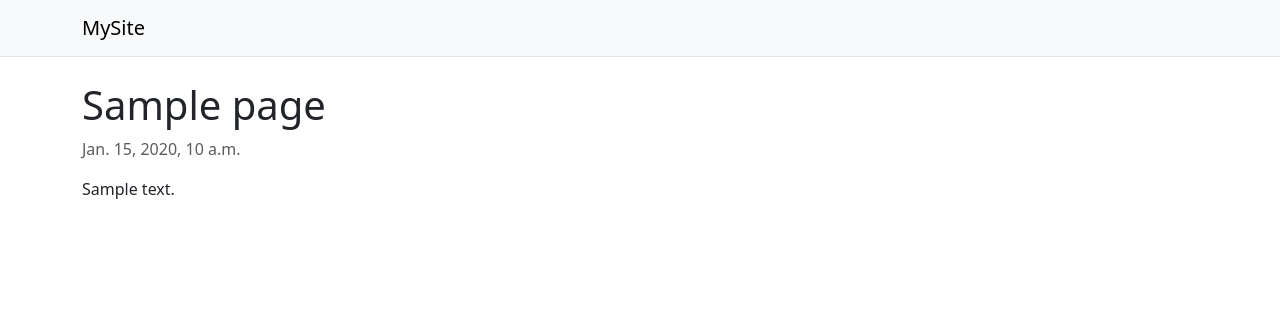
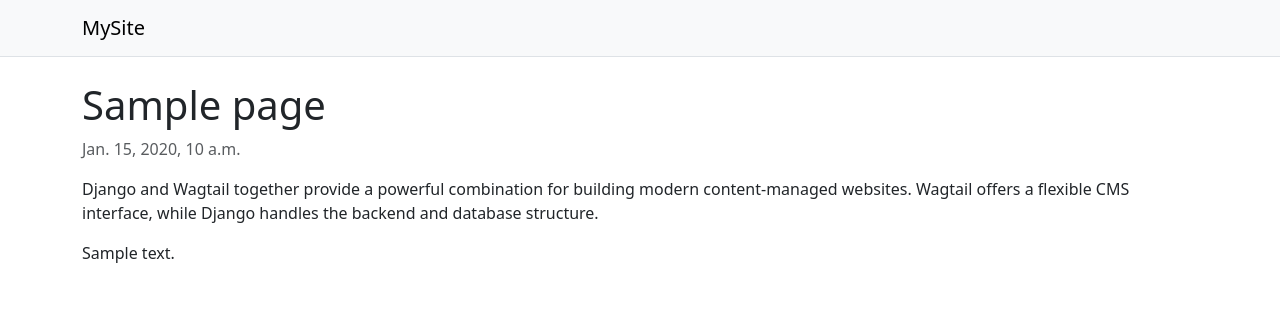
Before and after one commit to Jasmindelic80/newsite, a Django app: template website/home/templates/home/blog_page.html in a window 1280 px wide. Shown: the top 317 px of the page. Run offline with Django 5.2, Linux system fonts and the light colour scheme; the template is opened without the code that fills it: most values are stand-ins (such as "Sample title", 1, 10 or a date in 2020).

Commit message:
Update blog_page.html

```diff
--- a/website/home/templates/home/blog_page.html
+++ b/website/home/templates/home/blog_page.html
@@ -4,5 +4,9 @@
 {% block content %}
   <h1>{{ page.title }}</h1>
   <p class="text-muted">{{ page.date }}</p>
+  <p>
+      Django and Wagtail together provide a powerful combination for building modern content-managed websites.
+      Wagtail offers a flexible CMS interface, while Django handles the backend and database structure.
+    </p>
   <div>{{ page.body|richtext }}</div>
 {% endblock %}
```
